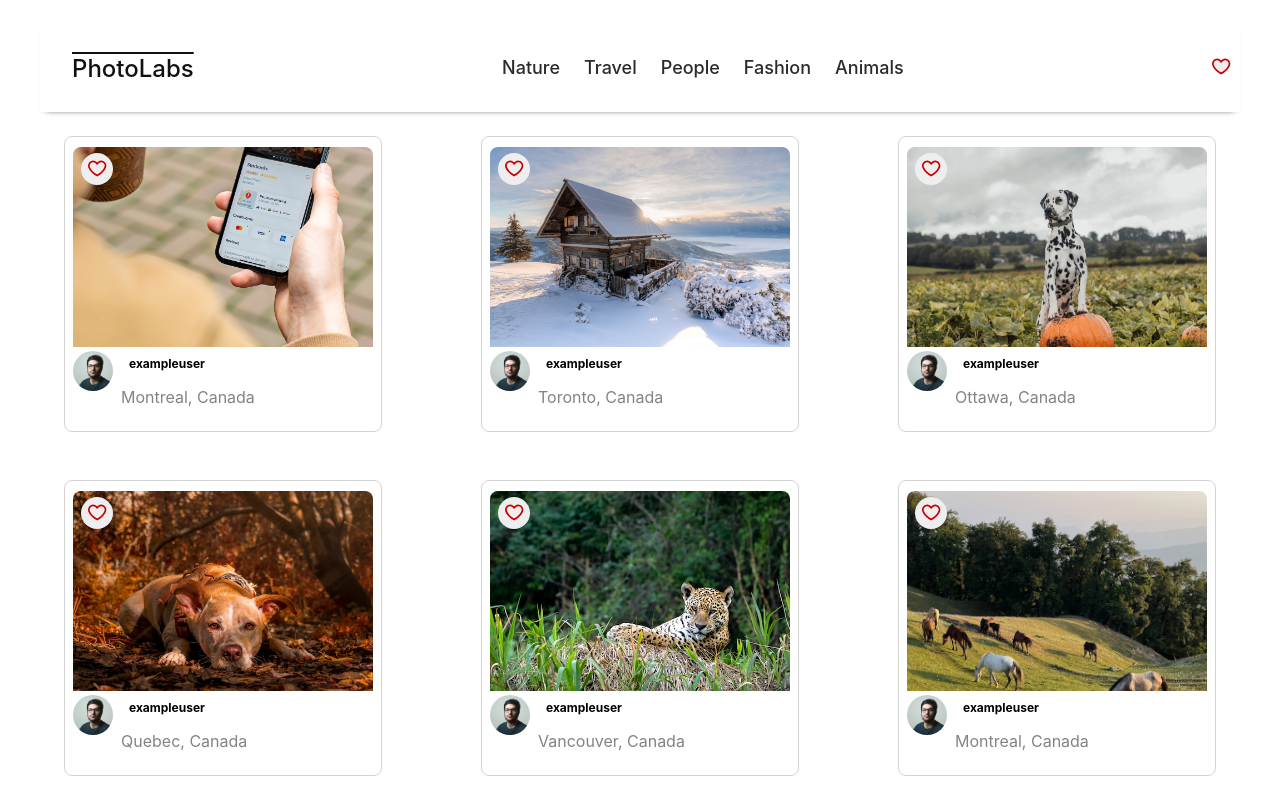
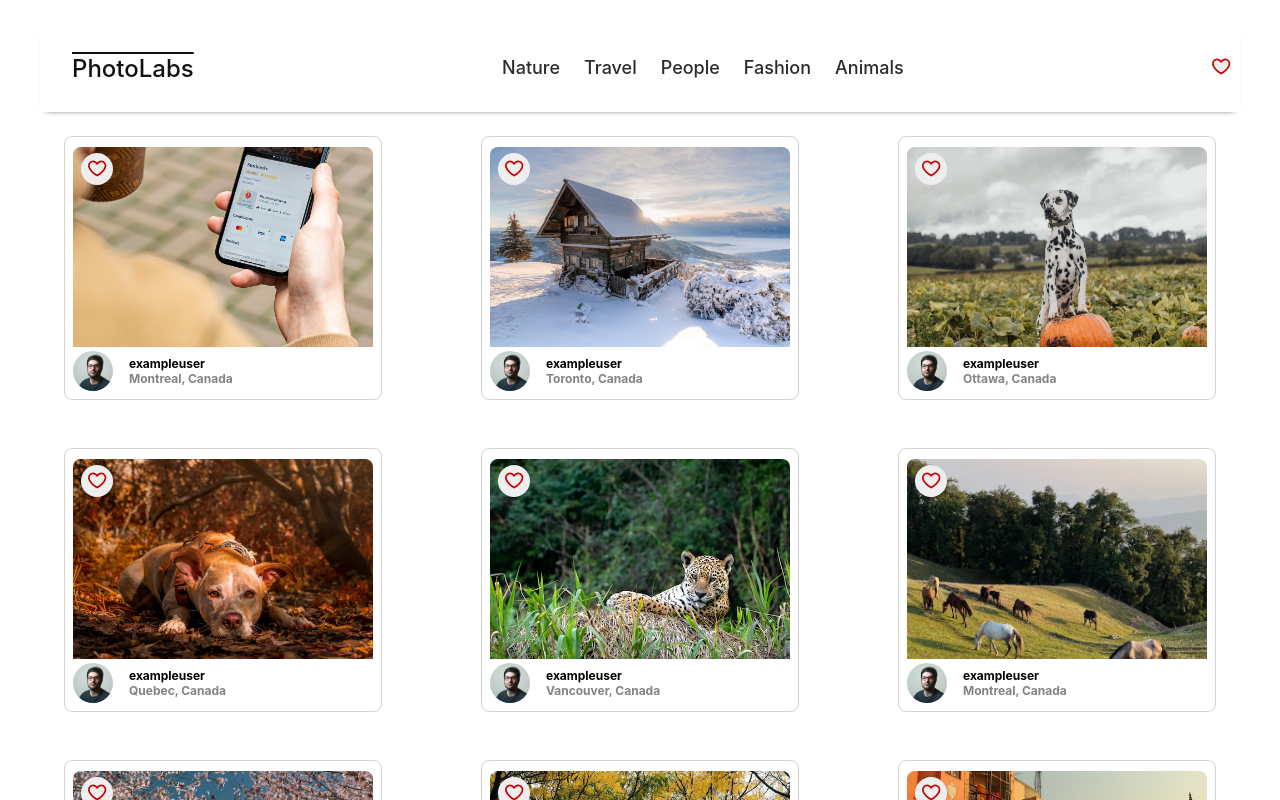
Before and after one commit to MikeDragert/photolabs, a React (Create React App) app in the folder frontend/: page / in a window 1280 px wide. Shown: the top 800 px of the page. Built offline with nearby package versions, Linux system fonts and the light colour scheme; the HTML template or start-up script is replaced by a standard one.

Commit message:
Fix display of user details (Profile pic, name, location)

```diff
--- a/frontend/src/components/PhotoListItem.jsx
+++ b/frontend/src/components/PhotoListItem.jsx
@@ -10,12 +10,13 @@ const PhotoListItem = (props) => {
       <img src={props.photoItem.urls.regular} alt="image" className="photo-list__image" onClick={() => props.setDisplayModel(props.photoItem.id)}/>
       <div className="photo-list__user-details">
         <img src={props.photoItem.user.profile} alt="profile image" className="photo-list__user-profile" />
-        <div>
-          <p className="photo-list__user-info">{props.photoItem.user.username}</p>
-          <p className="photo-list__user-location ">{props.photoItem.location.city}, {props.photoItem.location.country}</p>
+        <div className="photo-list__user-info">
+          <span >{props.photoItem.user.username}</span>
+          <br />
+          <span className="photo-list__user-location ">{props.photoItem.location.city}, {props.photoItem.location.country}</span>
         </div>
       </div>
-  </article>
+    </article>
   );
 };
 
--- a/frontend/src/routes/PhotoDetailsModal.jsx
+++ b/frontend/src/routes/PhotoDetailsModal.jsx
@@ -21,9 +21,10 @@ const PhotoDetailsModal = (props) => {
         <img src={displayPhoto.urls.full} alt="image" className='photo-details-modal__image' />
         <div className="photo-details-modal__photographer-details">
           <img src={displayPhoto.user.profile} alt="profile image" className="photo-details-modal__photographer-profile" />
-          <div>
-            <p className="photo-details-modal__photographer-info">{displayPhoto.user.username}</p>
-            <p className="photo-details-modal__photographer-location">{displayPhoto.location.city}, {displayPhoto.location.country}</p>
+          <div className="photo-details-modal__photographer-info">
+            <span>{displayPhoto.user.username}</span>
+            <br />
+            <span className="photo-details-modal__photographer-location">{displayPhoto.location.city}, {displayPhoto.location.country}</span>
           </div>
         </div>
         <div className='photo-details-modal__header'>
```
